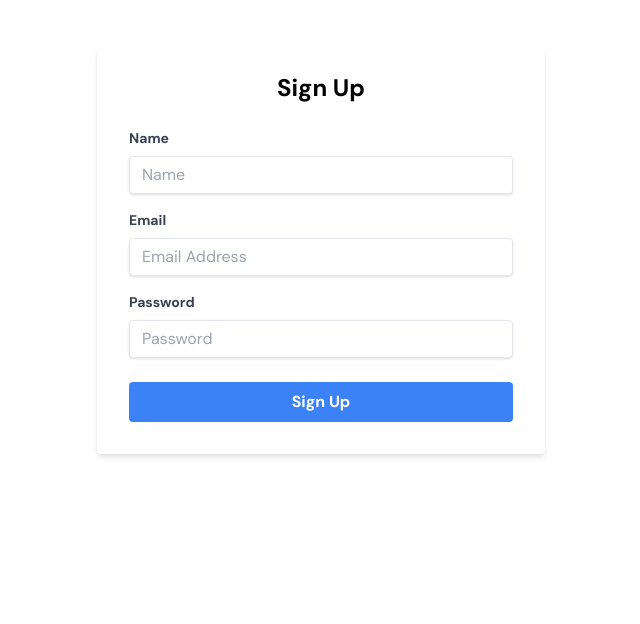
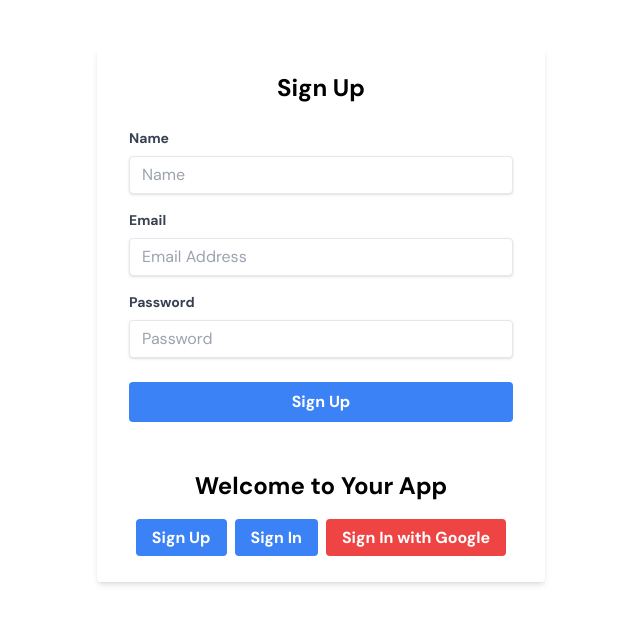
Before and after one commit to 21itr078/project-2, a React (Create React App) app: page /signup in a window 1280 px wide. Shown: the top 624 px of the page, without its empty margins (319-959 px from the left). Built offline with nearby package versions, Linux system fonts and the light colour scheme.

Commit message:
book heaven

```diff
--- a/src/pages/Account/SignIn.js
+++ b/src/pages/Account/SignIn.js
@@ -1,5 +1,6 @@
 import React, { useState } from 'react';
 import { Link, useNavigate } from 'react-router-dom';
+import { GoogleLogin  } from 'react-google-login';
 import axios from 'axios';
 
 function SigninForm() {
--- a/src/pages/Account/SignUp.js
+++ b/src/pages/Account/SignUp.js
@@ -99,6 +99,18 @@ function SignupForm() {
             Sign Up
           </button>
         </div>
+        <div className="w-full max-w-md mx-auto mt-12 text-center">
+      <h1 className="text-2xl font-semibold mb-6">Welcome to Your App</h1>
+      <Link to="/signup" className="bg-blue-500 hover:bg-blue-700 text-white font-bold py-2 px-4 rounded mr-2">
+        Sign Up
+      </Link>
+      <Link to="/signin" className="bg-blue-500 hover:bg-blue-700 text-white font-bold py-2 px-4 rounded mr-2">
+        Sign In
+      </Link>
+      <a href="http://localhost:5000/auth/google" className="bg-red-500 hover:bg-red-700 text-white font-bold py-2 px-4 rounded">
+        Sign In with Google
+      </a>
+    </div>
       </form>
     </div>
   );
```
